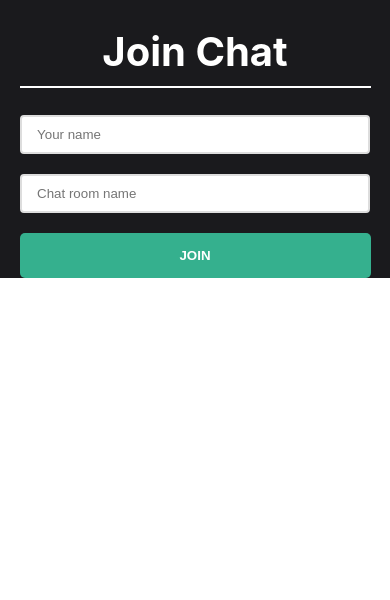
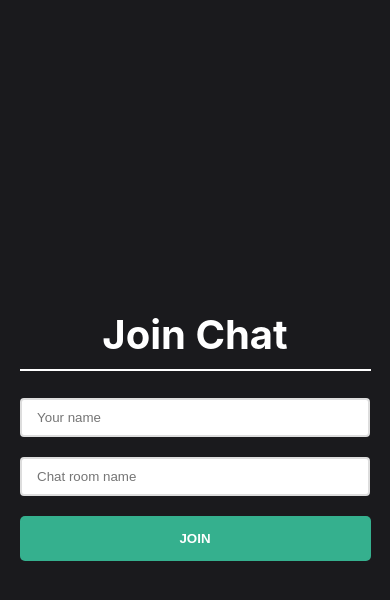
Before and after one commit to alshafi834/socketChatAppClient, a React (Create React App) app: page / in a window 390 px wide. Shown: the top 600 px of the page. Built offline with nearby package versions, Linux system fonts and the light colour scheme.

Commit message:
height changed

```diff
--- a/src/components/Chat/Chat.css
+++ b/src/components/Chat/Chat.css
@@ -21,12 +21,12 @@
 
   .container {
     width: 100%;
-    height: 100%;
+    height: 100vh;
   }
 }
 
 @media (min-width: 480px) and (max-width: 1200px) {
   .container {
-    width: 60%;
+    width: 100%;
   }
 }
--- a/src/components/Join/JoinChat.css
+++ b/src/components/Join/JoinChat.css
@@ -44,7 +44,7 @@
 
 @media (min-width: 320px) and (max-width: 480px) {
   .joinOuterContainer {
-    height: 100%;
+    height: 100vh;
   }
 
   .joinInnerContainer {
```
